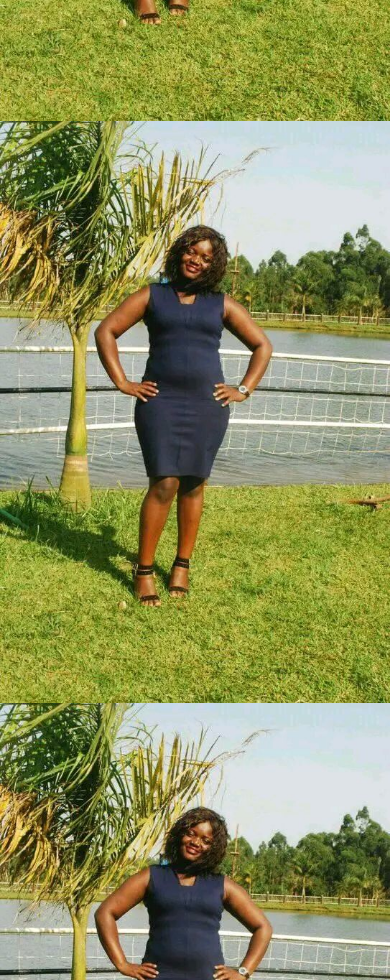
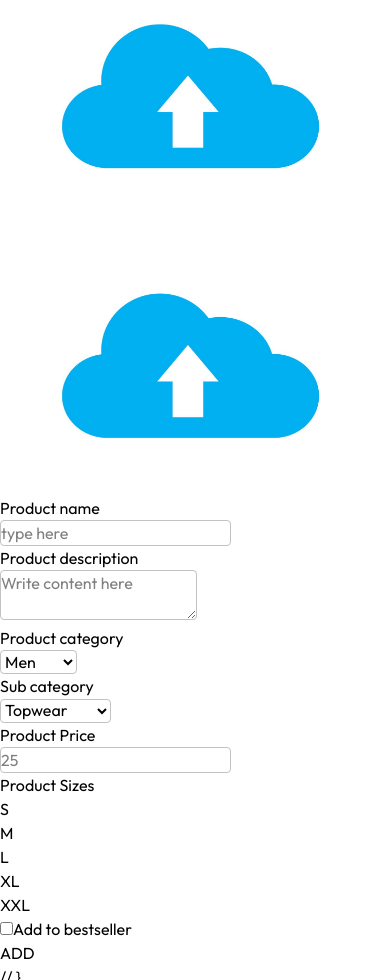
Before and after one commit to nawagirwacatherine/shopping-app-fullstack, a React (Vite) app: page /add in a window 390 px wide. Shown: the part 1020-2000 px from the top of the page. Built offline with nearby package versions, Linux system fonts and the light colour scheme; no server answers.

Commit message:
add checkbox and description field

```diff
--- a/src/index.css
+++ b/src/index.css
@@ -7,6 +7,12 @@
     font-family: outfit;
 }
 
+select,input,textarea{
+    border:1px solid #C2C2C2;
+    outline-color:#C586A5;
+    border-radius: 4px;
+}
+
 .active{
     background-color:#ffebf5;
     border-color: #C586A5;
--- a/src/pages/Add.jsx
+++ b/src/pages/Add.jsx
@@ -1,32 +1,127 @@
 
-import React from 'react'
-import { assets } from '../assets/assets'
+import React, { useState } from 'react'
+import { assets } from '../assets/assets';
+
 
 const Add = () => {
+
+  const [image1, setImage1] = useState(false)
+  const [image2, setImage2] = useState(false)
+  const [image3, setImage3] = useState(false)
+  const [image4, setImage4] = useState(false)
+
+
+  const [name, setName] = useState("");
+  const [description,setDescription] = useState("");
+  const [price,setPrice] = useState("");
+  const [category, setCategory] = useState("");
+   const [subcategory,setSubCategory] = useState("Topwear");
+   const [bestseller,setBestseller] = useState(false);
+   const [sizes,setSizes] = useState([]);
+
+
+
+
   return (
-    <form>
-      <div>
-        <p>Upload Image</p>
-        <div>
+    <form className='flex flex-col w-full items-start gap-3'>
+      <div className=''>
+        <p className='mb-2'>Upload Image</p>
+        <div className='flex gap-2'>
           <label htmlFor="image1">
-            <img src={assets.image2} alt="" />
-            <input type="file" id='image1' hidden />
+
+            <img className='w-30' src={!image1 ? assets.logo1 : URL.createObjectURL(image1)} alt="" />
+
+
+            <input onChange={(e)=>setImage1(e.target.files[0])} type="file" id='image1' hidden />
           </label>
           <label htmlFor="image2">
-            <img src={assets.image2} alt="" />
-            <input type="file" id='image2' hidden />
+              <img className='w-30' src={ !image2 ? assets.logo1 : URL.createObjectURL(image2)} alt="" />
+            <input onChange={(e)=>setImage2(e.target.files[0])}  type="file" id='image2' hidden />
           </label>
           <label htmlFor="image3">
-            <img src={assets.image2} alt="" />
-            <input type="file" id='image3' hidden />
+              <img className='w-30' src={ !image3 ? assets.logo1 : URL.createObjectURL(image3)} alt="" />
+            <input onChange={(e)=>setImage3(e.target.files[0])}  type="file" id='image3' hidden />
           </label>
           <label htmlFor="image4">
-            <img src={assets.image2} alt="" />
-            <input type="file" id='image4' hidden />
+             <img className='w-30' src={ !image4 ? assets.logo1 : URL.createObjectURL(image4)} alt="" />
+            <input onChange={(e)=>setImage4(e.target.files[0])}  type="file" id='image4' hidden />
           </label>
 
         </div>
       </div>
+
+      <div className='w-full'>
+        <p>Product name</p>
+        <input onChange={(e)=>setName(e.target.value)} value={name} className='w-full max-w-[500px] px-3 py-2' type="text" placeholder='type here' required />
+      </div>
+
+      <div className='w-full'>
+        <p>Product description</p>
+        <textarea onChange={(e)=>setDescription(e.target.value)} value={description}  className='w-full max-w-[500px] px-3 py-2' type="text" placeholder='Write content here' required />
+      </div>
+
+      <div className='flex flex-col sm:flex-row gap-2 w-full sm:gap-8'>
+
+      <div>
+        <p>Product category</p>
+        <select onChange={(e)=>setCategory(e.target.value)} className='w-full px-3 py-2'>
+          <option value="Men">Men</option>
+          <option value="Women">Women</option>
+          <option value="Kids">Kids</option>
+        </select>
+      </div>
+
+      <div>
+        <p className='mb-2'>Sub category</p>
+        <select onChange={(e)=>setSubCategory(e.target.value)} className='w-full px-3 py-2'>
+          <option value="Topwear">Topwear</option>
+          <option value="Bottomwear">Bottomwear</option>
+          <option value="Winterwear">Winterwear</option>
+        </select>
+      </div>
+
+      <div>
+        <p className='mb-2'>Product Price</p>
+        <input onChange={(e)=>setPrice(e.target.value)} value={price} className='w-full px-3 py-2 sm:w-[120px]' type="Number" placeholder='25'/>
+      </div>
+
+      </div>
+
+       <div>
+        <p className='mb-2'>Product Sizes</p>
+
+<div className='flex gap-3'>
+
+  <div onClick={() => setSizes(sizes.includes("S") ? sizes.filter(item => item !== "S") : [...sizes, "S"])}>
+    <p className={`${sizes.includes("S") ? "bg-pink-100" : "bg-slate-200"} px-3 py-1 cursor-pointer`}>S</p>
+  </div>
+
+  <div onClick={() => setSizes(sizes.includes("M") ? sizes.filter(item => item !== "M") : [...sizes, "M"])}>
+    <p className={`${sizes.includes("M") ? "bg-pink-100" : "bg-slate-200"} px-3 py-1 cursor-pointer`}>M</p>
+  </div>
+
+  <div onClick={() => setSizes(sizes.includes("L") ? sizes.filter(item => item !== "L") : [...sizes, "L"])}>
+    <p className={`${sizes.includes("L") ? "bg-pink-100" : "bg-slate-200"} px-3 py-1 cursor-pointer`}>L</p>
+  </div>
+
+  <div onClick={() => setSizes(sizes.includes("XL") ? sizes.filter(item => item !== "XL") : [...sizes, "XL"])}>
+    <p className={`${sizes.includes("XL") ? "bg-pink-100" : "bg-slate-200"} px-3 py-1 cursor-pointer`}>XL</p>
+  </div>
+
+  <div onClick={() => setSizes(sizes.includes("XXL") ? sizes.filter(item => item !== "XXL") : [...sizes, "XXL"])}>
+    <p className={`${sizes.includes("XXL") ? "bg-pink-100" : "bg-slate-200"} px-3 py-1 cursor-pointer`}>XXL</p>
+  </div>
+
+</div>
+
+      </div>
+
+      <div className='flex gap-2 mt-2'>
+        <input type="checkbox" id='bestseller' />
+        <label className='cursor-pointer' htmlFor="bestseller">Add to bestseller</label>
+      </div>
+
+      <button type='Submit' className='w-28 py-3 mt-4 bg-black text-white '>ADD</button>
     </form>
   )
 }
```
Also changed, not shown: src/assets/logo1.jpg, src/assets/upload.jpg (added).
